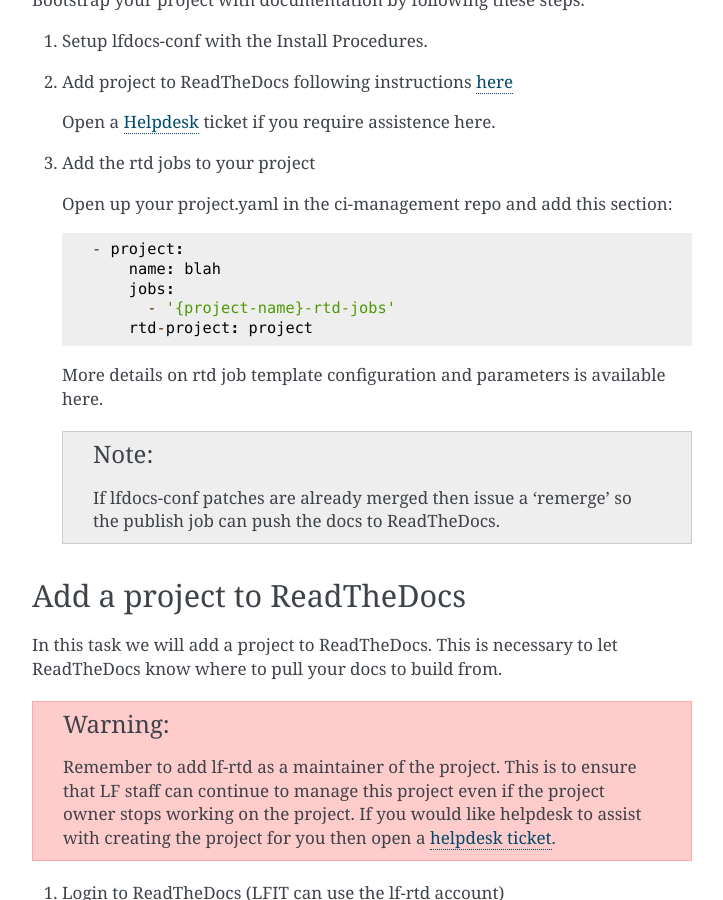
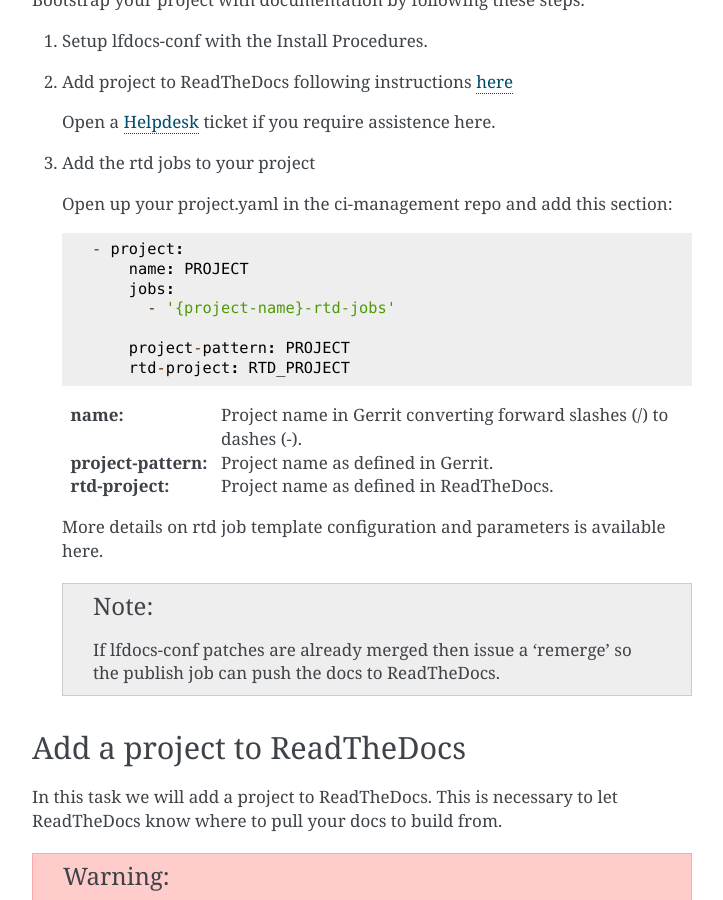
Before and after one commit to lfit/releng-docs, a Sphinx documentation site: the page built from docs/project-documentation.rst, in a window 1280 px wide and 900 px high, scrolled down 919 px. Shown: the whole window, without its empty margins (388-1111 px from the left). Built offline with Sphinx 7.4.7, drawn with Linux system fonts in a browser that asks for light colours.

Commit message:
Include details on project-pattern param
Change-Id: I0eb56eb84d0ea14fac87459d0372da892a900cba
Signed-off-by: Thanh Ha <thanh.ha@linuxfoundation.org>

```diff
--- a/docs/project-documentation.rst
+++ b/docs/project-documentation.rst
@@ -56,10 +56,16 @@
    Open up your project.yaml in the ci-management repo and add this section::
 
      - project:
-         name: blah
+         name: PROJECT
          jobs:
            - '{project-name}-rtd-jobs'
-         rtd-project: project
+
+         project-pattern: PROJECT
+         rtd-project: RTD_PROJECT
+
+   :name: Project name in Gerrit converting forward slashes (/) to dashes (-).
+   :project-pattern: Project name as defined in Gerrit.
+   :rtd-project: Project name as defined in ReadTheDocs.
 
    More details on rtd job template configuration and parameters is available
    :ref:`here <lf-global-jjb-rtd-jobs>`.
```
